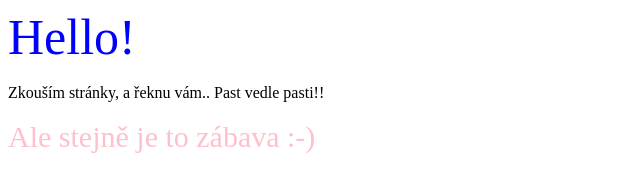
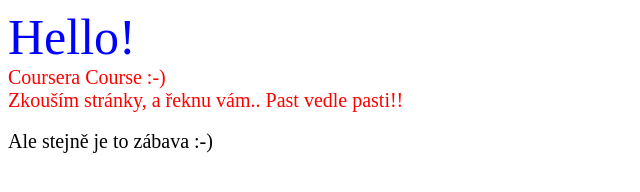
Before and after one commit to Koficek/coursera-test, a plain HTML site: page site/index.html in a window 1280 px wide. Shown: the whole page, without its empty margins (0-640 px from the left). Drawn offline with Linux system fonts and the light colour scheme.

Commit message:
Nova zkouska CSS

```diff
--- a/site/index.html
+++ b/site/index.html
@@ -6,14 +6,9 @@
 <body>
 <hl style="color: blue; font-size: 50px;"> Hello! </hl>
 <br style="font-size: 100px">
-</br>
-</body>
-<body>
-<hl> Zkouším stránky, a řeknu vám.. Past vedle pasti!! </hl>
-<br style="font-size: 50px">
-</br>
-</body>
-<body>
-<hl style="color: pink; font-size: 30px; text-align: center;"> Ale stejně je to zábava :-) </hl>
+<div> <hl style="color: red; font-size: 20px;"> Coursera Course :-) </hl> </div>
+<div> <hl style="color: red; font-size: 20px"> Zkouším stránky, a řeknu vám.. Past vedle pasti!! </hl> </div>
+<br>
+<div> <hl style="font-size: 20px; text-align: center;"> Ale stejně je to zábava :-) </hl> </div>
 </body>
 </html>
```
